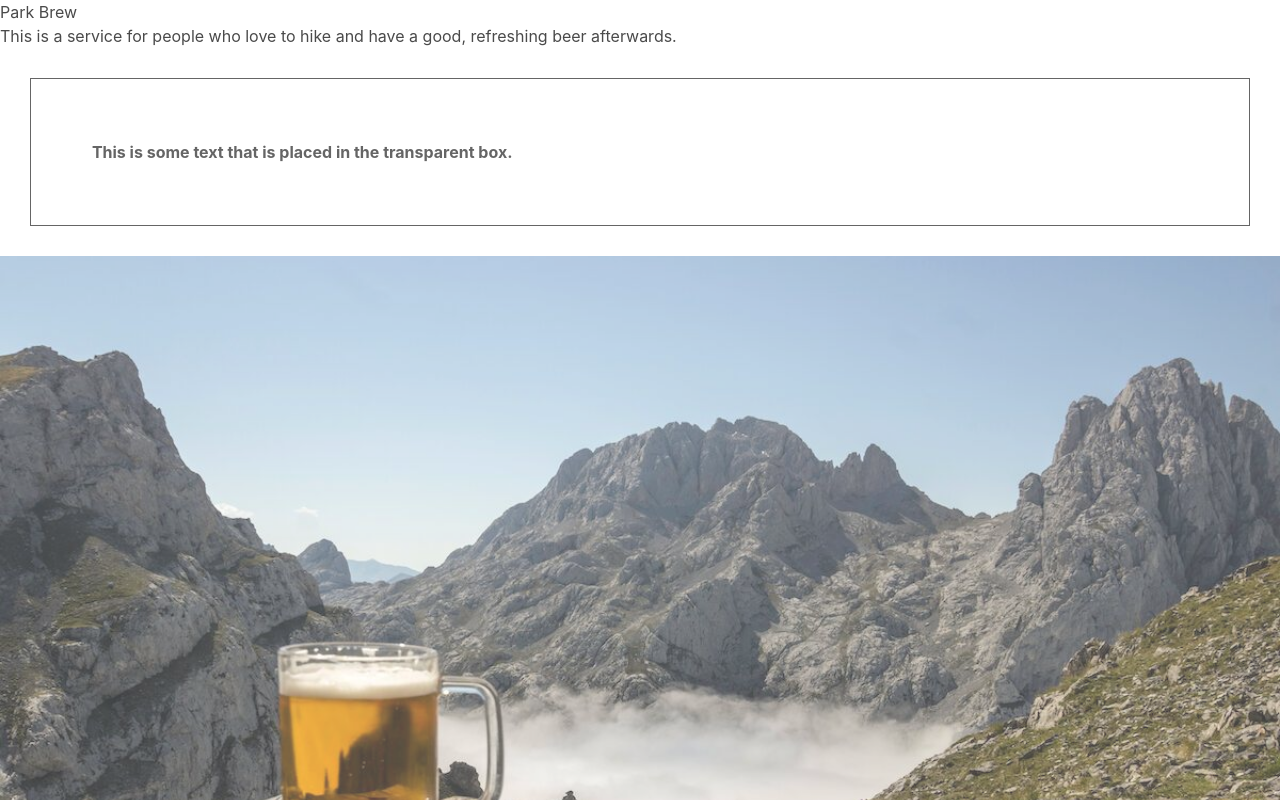
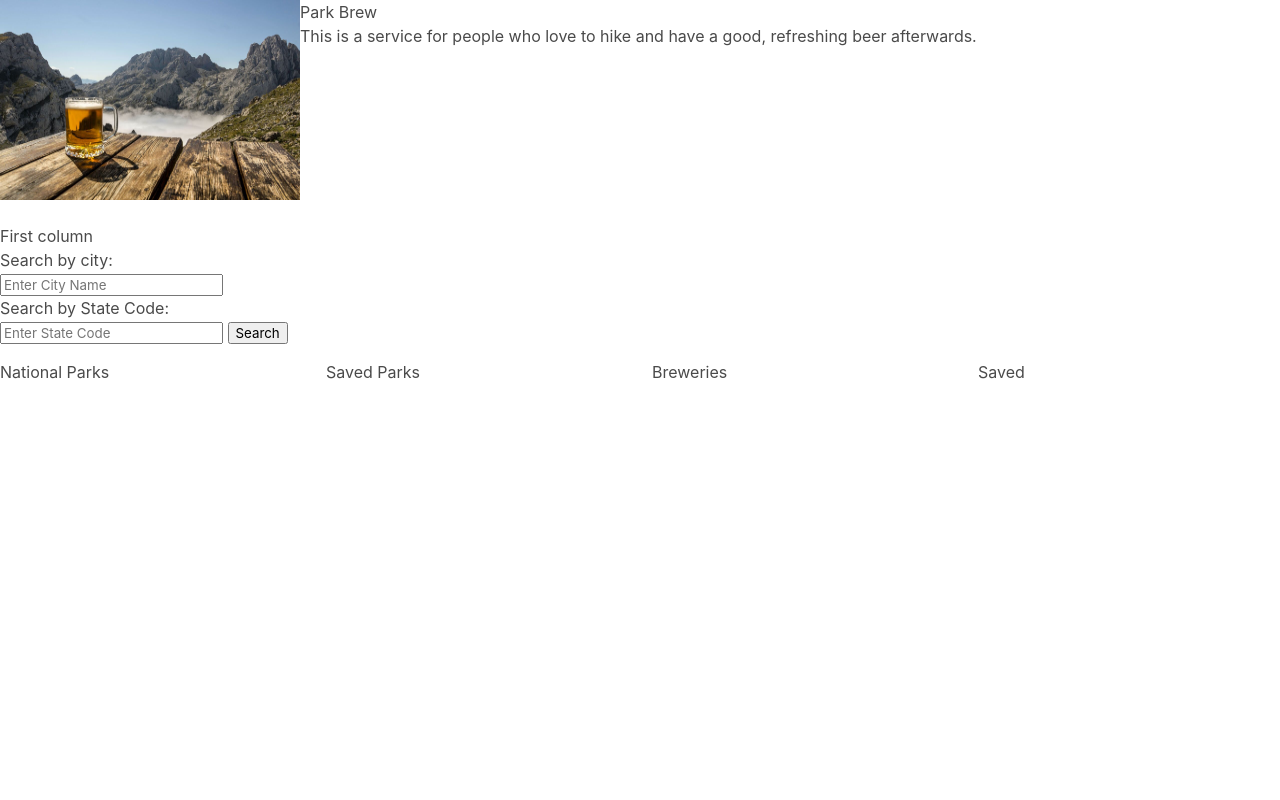
Before and after one commit to nolannaphys/park-brew, a plain HTML site: page index.html in a window 1280 px wide. Shown: the top 800 px of the page. Drawn offline with nearby package versions, Linux system fonts and the light colour scheme.

Commit message:
restyled image and header

```diff
--- a/assets/css/style.css
+++ b/assets/css/style.css
@@ -2,17 +2,17 @@
     opacity: 0.75;
 } */
 
-#beer-background {
+/* #beer-background {
     opacity: 0.75;
     height: 800px;
     width: 100%;
     background-image: url('../images/beer-outside.jpeg');
     background-size: cover;
     background-position: center;
-}
+} */
 
 /* WHAT IS HAPPENING HERE */
-.div.background {
+/* .div.background {
     background: url('../images/beer-outside.jpeg') repeat;
     border: 2px solid black;
   }
@@ -28,5 +28,31 @@
     margin: 5%;
     font-weight: bold;
     color: #000000;
+  } */
+  /* ^^^^^ */
+
+  /* body {
+    background-color: forestgreen;
+  } */
+
+  img{
+    float: left;
+    height: 200px;
+    width: 300px;
+    /* padding-right: 100px; */
+
   }
-  /* ^^^^^ */
+  header{
+    height: 200px;
+
+  }
+  .header-text {
+    /* float: right; */
+    /* padding-left: 100px;
+    border: 10px; */
+    float: center;
+  }
+
+  .column {
+    display: block;
+  }
--- a/index.html
+++ b/index.html
@@ -13,20 +13,25 @@
 
 <body>
     <header>
-        <!-- header and mission statement -->
-        <h1>Park Brew</h1>
-        <p>This is a service for people who love to hike and have a good, refreshing beer afterwards.</p>
+        <!-- adds picture of beer outside -->
+        <img src="./assets/images/beer-outside.jpeg" alt="beer outside on a park bench overlooking mountains">
+        <div class="header-text">
+            <!-- header and mission statement -->
+            <h1>Park Brew</h1>
+            <p>This is a service for people who love to hike and have a good, refreshing beer afterwards.</p>
+        </div>
+
     </header>
 
-    <div class="background">
+    <!-- <div class="background">
         <div class="transbox">
-          <p>This is some text that is placed in the transparent box.</p>
+            <p>This is some text that is placed in the transparent box.</p>
         </div>
-      </div>
+    </div> -->
 
-    <figure id="beer-background" alt="beer outside on a park bench overlooking mountains"></figure>
-    <!-- adds picture of beer outside -->
-    <!-- <img src="./assets/images/beer-outside.jpeg" alt="beer outside on a park bench overlooking mountains"> -->
+   <br>
+
+
 
     <div class="columns">
         <div class="column">
```
